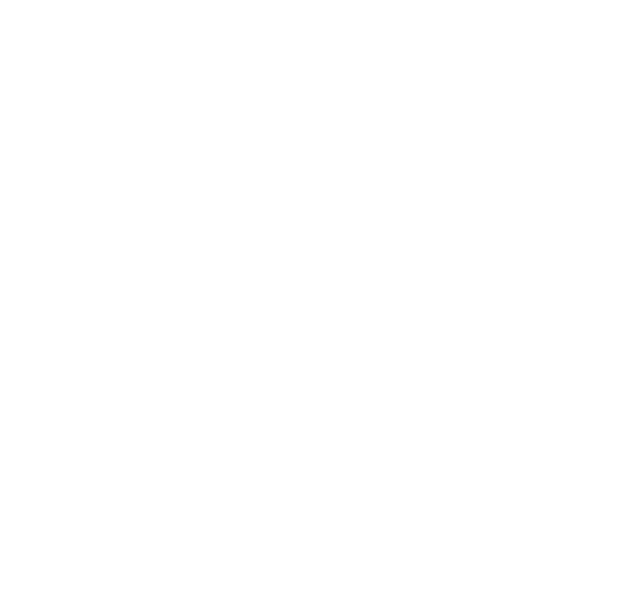
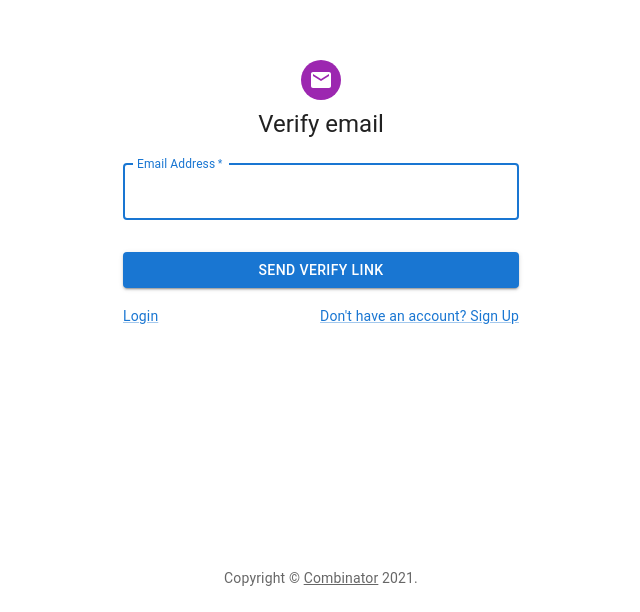
Before and after one commit to combinator4001/combinator-front, a React (Create React App) app: page /email-verify in a window 1280 px wide. Shown: the part 188-800 px from the top of the page, without its empty margins (319-959 px from the left). Built offline with nearby package versions, Linux system fonts and the light colour scheme.

Commit message:
email verify page

```diff
--- a/src/App.js
+++ b/src/App.js
@@ -14,6 +14,7 @@
 import DashboardCo from './component/DashboardCompany/Dashboard';
 import SignIn from "./component/SignIn";
 import SignUp from "./component/SignUp";
+import emailVerify from './component/email-verify/email-verify';
 
 const App =()=> {
 
@@ -34,6 +35,7 @@
         <Route path="/ProfileCompany" component={ProfileCompany} />
         <Route path="/Dashboard" component={Dashboard} />
         <Route path="/DashboardCompany" component={DashboardCo} />
+        <Route path="/email-verify" component={emailVerify} />
       </switch>
     </div>
   </Router>
--- /dev/null
+++ b/src/component/email-verify/email-verify.js
@@ -0,0 +1,124 @@
+import * as React from 'react';
+import Avatar from '@mui/material/Avatar';
+import Button from '@mui/material/Button';
+import CssBaseline from '@mui/material/CssBaseline';
+import TextField from '@mui/material/TextField';
+import Link from '@mui/material/Link';
+import Grid from '@mui/material/Grid';
+import Box from '@mui/material/Box';
+import EmailIcon from '@mui/icons-material/Email';
+import Typography from '@mui/material/Typography';
+import Container from '@mui/material/Container';
+import url from '../../variables';
+import { toast } from 'react-toastify';
+
+function Copyright(props) {
+    return (
+      <Typography variant="body2" color="text.secondary" align="center" {...props}>
+        {'Copyright © '}
+        <Link color="inherit" href="https://combinator.com/">
+          Combinator
+        </Link>{' '}
+        {new Date().getFullYear()}
+        {'.'}
+      </Typography>
+    );
+}
+
+const emailVerify = () => {
+
+    const handleSubmit = async (event) => {
+        event.preventDefault();
+        const data = new FormData(event.currentTarget);
+        // eslint-disable-next-line no-console
+        let email = data.get('email');
+
+        let response = await fetch(url + '/auth/verify', {
+            method:'POST',
+            mode: 'cors',
+            headers: {'Content-Type' : 'application/json'},
+            body:JSON.stringify({
+                email
+            })
+        });
+
+        if(response.status === 200){
+            response = await response.json();
+            toast.info(response.message, {
+                position:"top-right",
+                closeOnClick:true
+            });
+        }
+        else{
+            toast.error("An email must be given!", {
+                position:"top-right",
+                closeOnClick:true
+            });
+        }
+      };
+
+
+    return (
+          <Container component="main" maxWidth="xs" style={{
+                height:'100vh',
+                display:'flex',
+                flexDirection: 'column',
+                justifyContent: 'center',
+            }}>
+            <CssBaseline />
+            <Box
+              sx={{
+                marginTop: 3,
+                display: 'flex',
+                flexDirection: 'column',
+                alignItems: 'center',
+                justifyContent: 'center',
+                height: '100%'
+              }}
+            >
+              <Avatar sx={{ m: 1, bgcolor: 'secondary.main' }}>
+                <EmailIcon />
+              </Avatar>
+              <Typography component="h1" variant="h5">
+                Verify email
+              </Typography>
+              <Box component="form" onSubmit={handleSubmit} noValidate sx={{ mt: 1, width: '100%'}}>
+                <TextField
+                  margin="normal"
+                  required
+                  fullWidth
+                  id="email"
+                  label="Email Address"
+                  name="email"
+                  autoComplete="email"
+                  autoFocus
+                />
+                <Button
+                  type="submit"
+
+                  fullWidth
+                  variant="contained"
+                  sx={{ mt: 3, mb: 2 }}
+                >
+                  Send verify link
+                </Button>
+                <Grid container>
+                  <Grid item xs>
+                    <Link href="/" variant="body2">
+                      Login
+                    </Link>
+                  </Grid>
+                  <Grid item>
+                    <Link href="/person" variant="body2">
+                      {"Don't have an account? Sign Up"}
+                    </Link>
+                  </Grid>
+                </Grid>
+              </Box>
+            </Box>
+            <Copyright sx={{ mt: 3, mb: 3}} />
+          </Container>
+      );
+};
+
+export default emailVerify;
--- a/src/variables.js
+++ b/src/variables.js
@@ -1,2 +1,2 @@
-const url = 'http://37.152.183.213:5000';
+const url = 'http://37.152.178.107';
 export default url;
```
Also changed, not shown: 1 other file (tests, documents, lock files or other folders).
